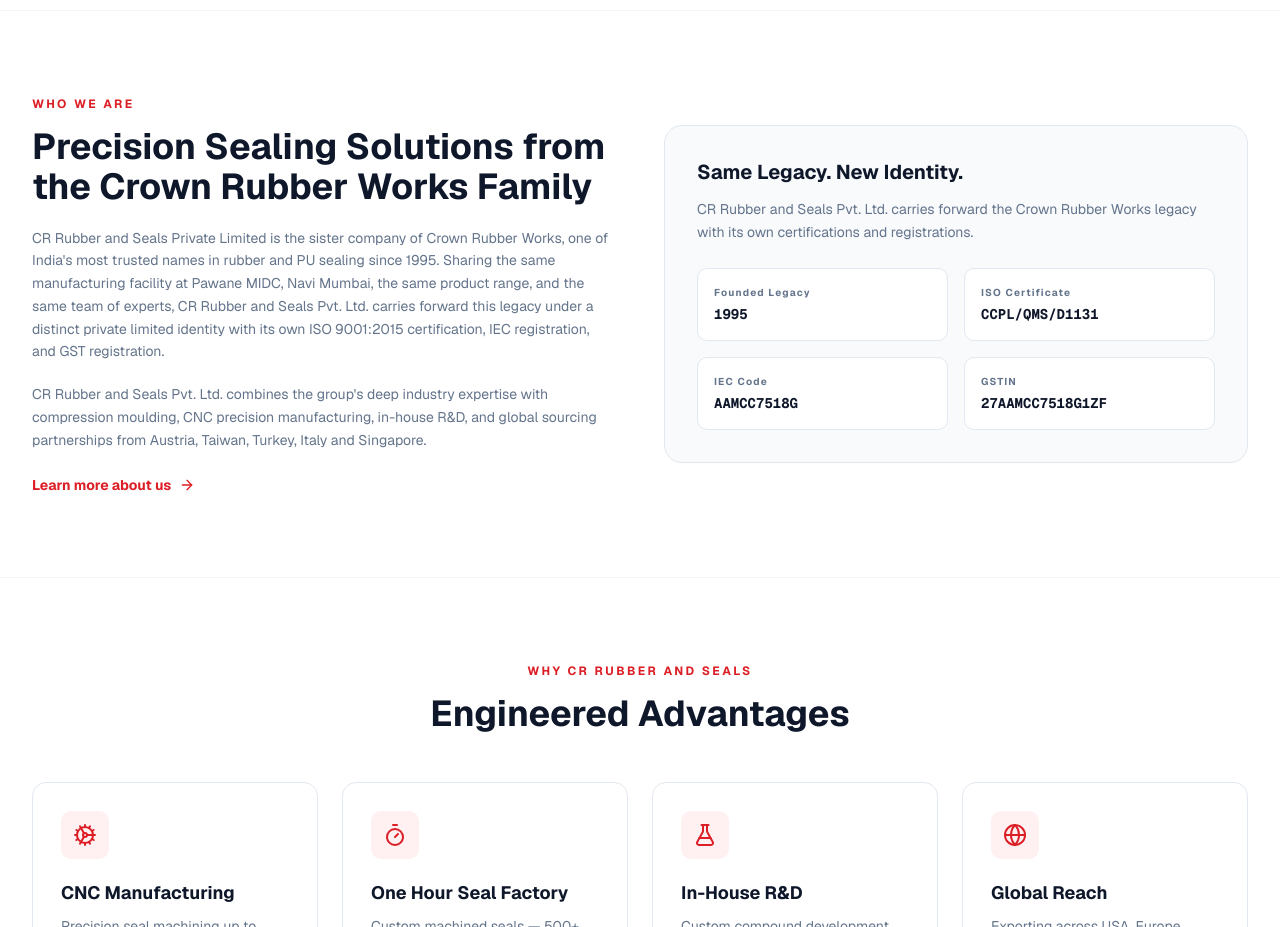
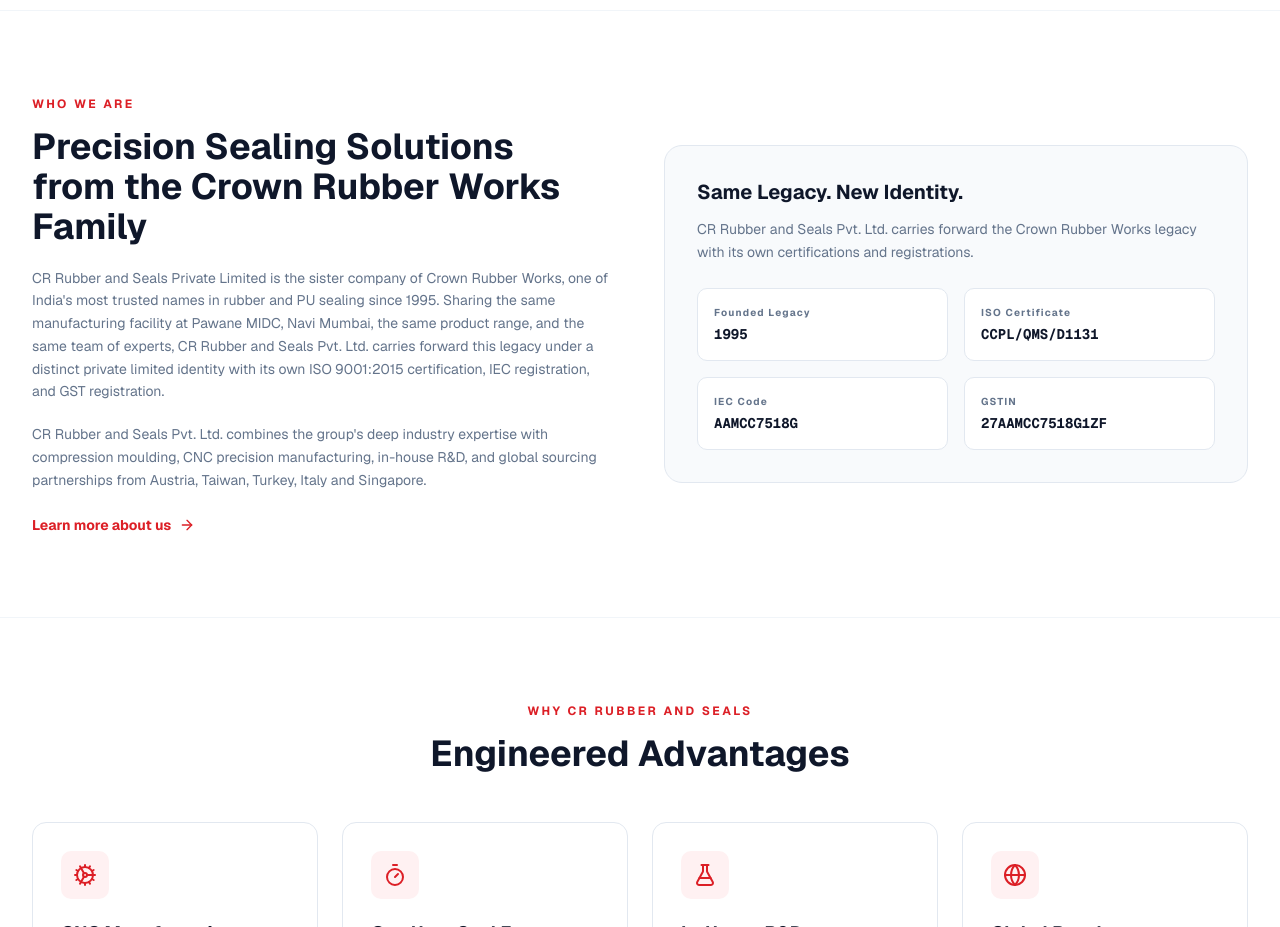
Before and after one commit to AnjulMishra8/CR-Rubber-Seals, a Next.js app: page / in a window 1280 px wide. Shown: the part 940-1867 px from the top of the page. Built offline with nearby package versions, Linux system fonts and the light colour scheme; no server answers; a web font is replaced by a local one.

Commit message:
feat: update Who We Are section heading and home view h2 styling
Co-authored-by: AnjulMishra8 <291975773+AnjulMishra8@users.noreply.github.com>

```diff
--- a/components/cr/views/home-view.tsx
+++ b/components/cr/views/home-view.tsx
@@ -58,7 +58,7 @@ export function HomeView() {
             <span className="text-xs font-bold tracking-[0.2em] text-brand">
               {whoWeAre.label}
             </span>
-            <h2 className="mt-3 font-sans text-3xl font-bold text-ink text-balance sm:text-4xl">
+            <h2 className="mt-3 whitespace-pre-line font-sans text-3xl font-bold text-ink text-balance sm:text-4xl">
               {whoWeAre.heading}
             </h2>
             {whoWeAre.body.map((para) => (
--- a/lib/site-content.ts
+++ b/lib/site-content.ts
@@ -49,7 +49,7 @@ export const trustBar = [
 // Section 2 — Who We Are
 export const whoWeAre = {
   label: 'WHO WE ARE',
-  heading: 'Precision Sealing Solutions from the Crown Rubber Works Family',
+  heading: 'Precision Sealing Solutions\nfrom the Crown Rubber Works Family',
   body: [
     "CR Rubber and Seals Private Limited is the sister company of Crown Rubber Works, one of India's most trusted names in rubber and PU sealing since 1995. Sharing the same manufacturing facility at Pawane MIDC, Navi Mumbai, the same product range, and the same team of experts, CR Rubber and Seals Pvt. Ltd. carries forward this legacy under a distinct private limited identity with its own ISO 9001:2015 certification, IEC registration, and GST registration.",
     "CR Rubber and Seals Pvt. Ltd. combines the group's deep industry expertise with compression moulding, CNC precision manufacturing, in-house R&D, and global sourcing partnerships from Austria, Taiwan, Turkey, Italy and Singapore.",
```
Also changed, not shown: .v0tmp/who-we-are.png (added).
